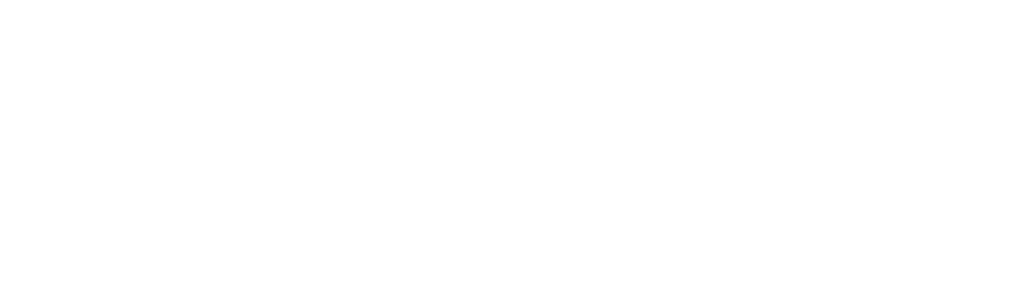
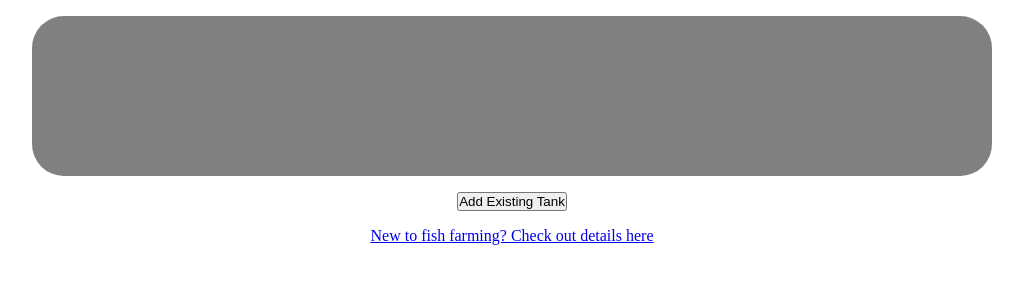
Before and after one commit to subru-37/AquaHarvest, a React (Vite) app in the folder FrontEnd/: page /onboarding in a window 1280 px wide. Before the commit this address had no page. Shown: the top 300 px of the page, without its empty margins (128-1151 px from the left). Built offline with nearby package versions, Linux system fonts and the light colour scheme.

Commit message:
Onboarding initial

```diff
--- a/FrontEnd/src/App.jsx
+++ b/FrontEnd/src/App.jsx
@@ -1,11 +1,13 @@
 import React from 'react';
 import { Route, Routes } from "react-router-dom";
 import Landing from './pages/landing/Landing';
+import Onboarding from './pages/Onboarding/Onboarding';
 export default function App() {
   return (
     <div>
       <Routes>
         <Route path='/' element={<Landing/>}></Route>
+        <Route path="/onboarding" element={<Onboarding/>}></Route>
       </Routes>
     </div>
   )
--- /dev/null
+++ b/FrontEnd/src/pages/Onboarding/Onboarding.jsx
@@ -0,0 +1,15 @@
+import React from 'react'
+import { Link } from 'react-router-dom'
+import "./onboarding.css"
+
+const Onboarding = () => {
+  return (
+    <div className='onb-container'>
+        <div className='firstPara'></div>
+        <Link to="/addTank"><button>Add Existing Tank</button></Link>
+        <a href="https://en.wikipedia.org/wiki/Fish_farming">New to fish farming? Check out details here</a>
+    </div>
+  )
+}
+
+export default Onboarding
--- /dev/null
+++ b/FrontEnd/src/pages/Onboarding/onboarding.css
@@ -0,0 +1,15 @@
+.onb-container{
+    display: flex;
+    flex-direction: column;
+    justify-content: center;
+    align-items: center;
+    margin: 1rem;
+    gap: 1rem;
+}
+.firstPara{
+    display: flex;
+    width: 75vw;
+    height: 20vh;
+    background: grey;
+    border-radius: 2rem;
+}
```
